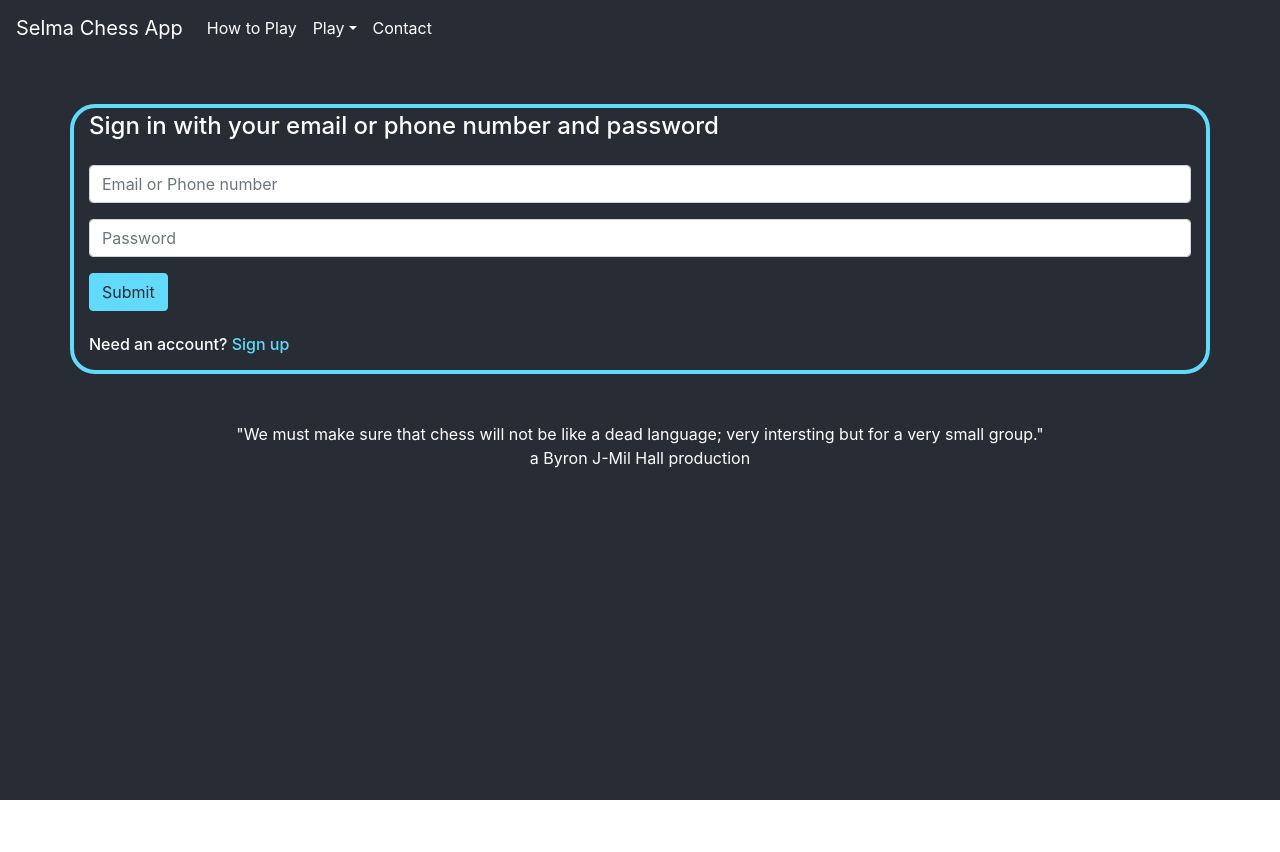
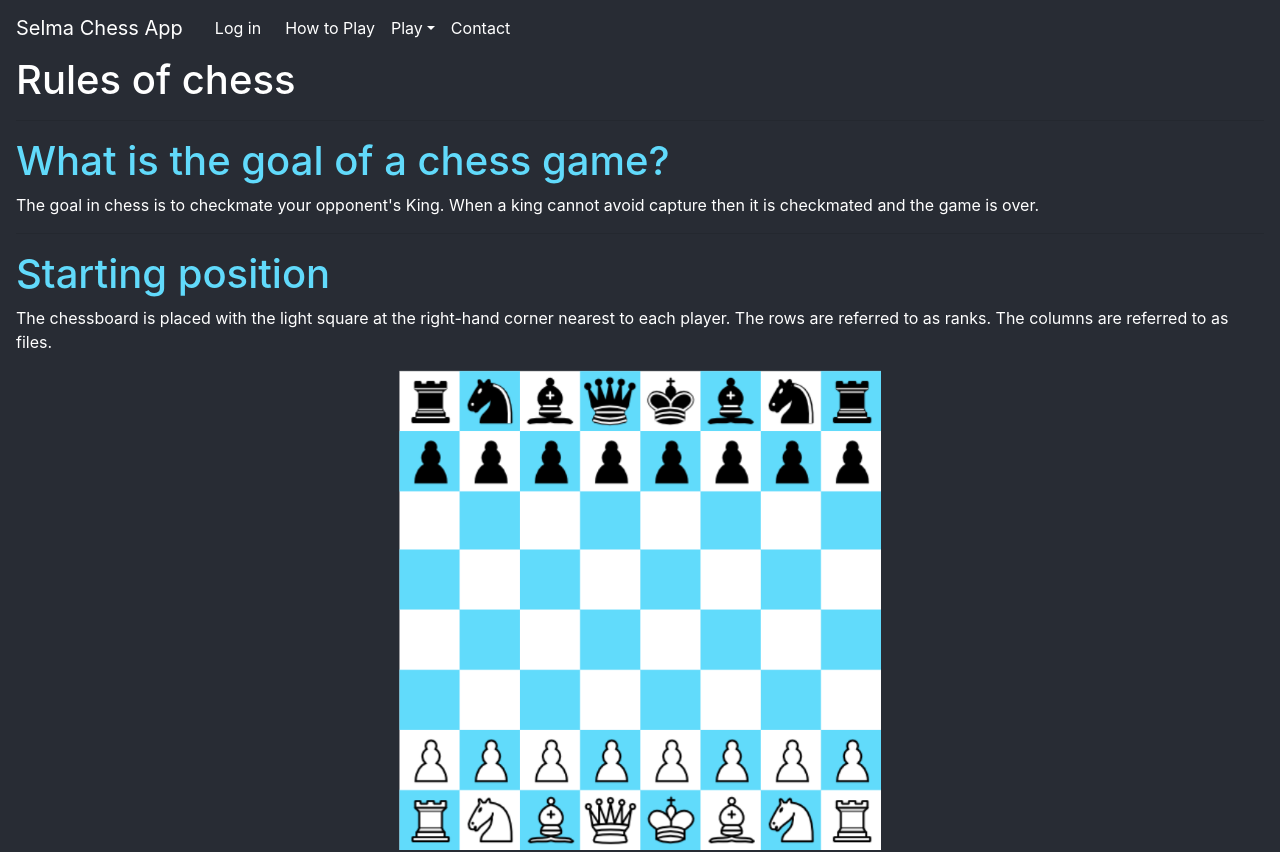
Before and after one commit to napoleon-commits/SelmaChessApp, a React (Create React App) app: page / in a window 1280 px wide. Shown: the top 852 px of the page. Before the commit the page ends 800 px from the top, so only its background shows below. Built offline with nearby package versions, Linux system fonts and the light colour scheme.

Commit message:
set learn to home page

```diff
--- a/src/components/CustomNav.jsx
+++ b/src/components/CustomNav.jsx
@@ -14,7 +14,7 @@ const CustomNav = () => (
       <Navbar.Brand href="/">Selma Chess App</Navbar.Brand>
     </div>
     {
-      (window.location.pathname === '/' || window.location.pathname === '/enroll')
+      (window.location.pathname === '/enroll')
         ? null
         : <Nav.Link href="/enroll">{String('Log in').substring(0, 7)}</Nav.Link>
     }
--- a/src/index.jsx
+++ b/src/index.jsx
@@ -42,7 +42,7 @@ ReactDOM.render(
         <PlayOnline />
       </Route>
       <Route path="/">
-        <Enroll />
+        <Learn />
       </Route>
     </Switch>
   </Router>,
```
